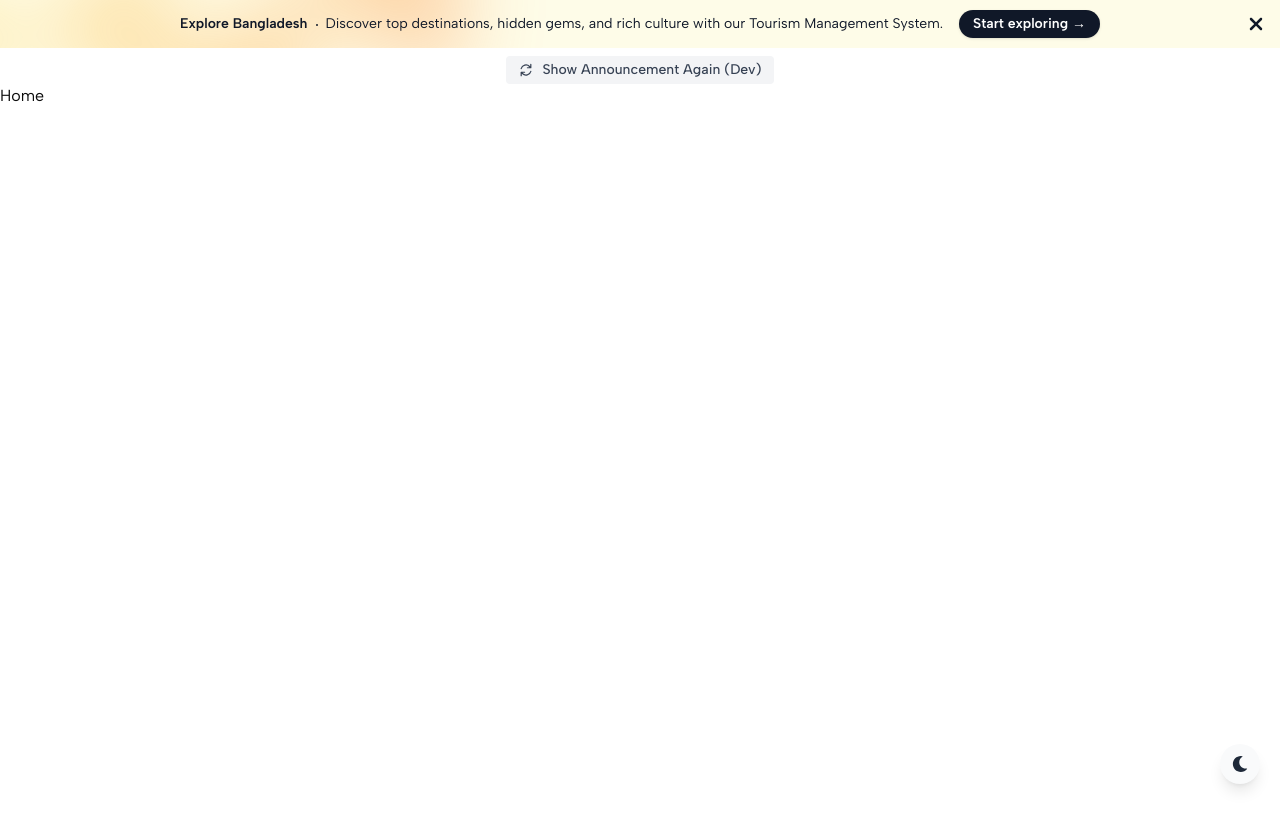
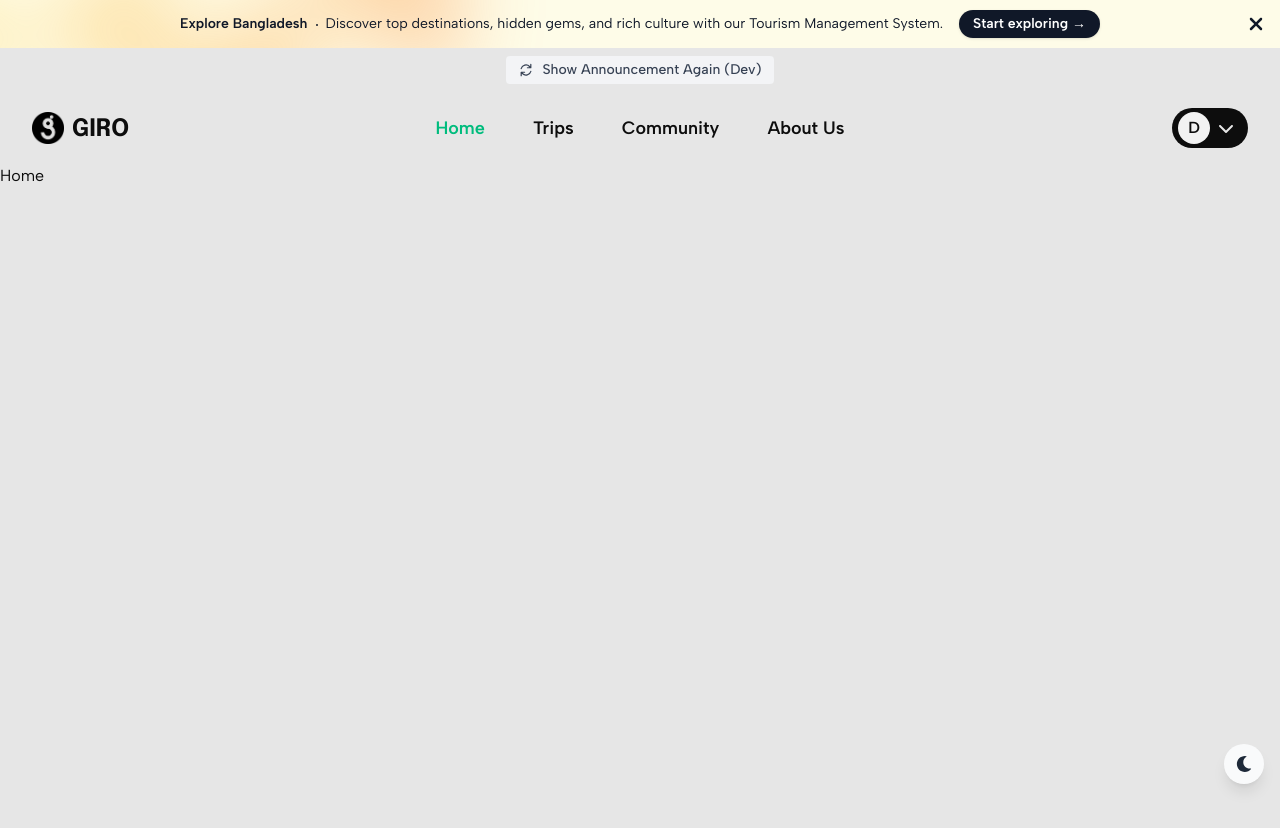
Before and after one commit to dhurjoy-paul/giro, a React (Vite) app: page / in a window 1280 px wide. Shown: the top 828 px of the page. Before the commit the page ends 800 px from the top, so only its background shows below. Built offline with nearby package versions, Linux system fonts and the light colour scheme; a web font is replaced by a local one.

Commit message:
Added Navbar & modiied

```diff
--- /dev/null
+++ b/src/components/Navbar.jsx
@@ -0,0 +1,124 @@
+// Navbar.jsx
+import { Dialog, DialogPanel } from '@headlessui/react';
+import {
+  ChartPieIcon,
+  CursorArrowRaysIcon,
+  FingerPrintIcon,
+  SquaresPlusIcon,
+  XMarkIcon
+} from '@heroicons/react/24/outline';
+import { useState } from 'react';
+import { FaBars } from "react-icons/fa6";
+import { HiOutlineLogin } from "react-icons/hi";
+import Button from './ui/Button';
+import Heading from './ui/Heading';
+import MenuItem from './ui/MenuItem';
+import UserProfile from './ui/UserProfile';
+
+const menuItems = [
+  { name: 'Home', to: '/', icon: ChartPieIcon },
+  { name: 'Trips', to: '/trips', icon: CursorArrowRaysIcon },
+  { name: 'Community', to: '/community', icon: FingerPrintIcon },
+  { name: 'About Us', to: '/about-us', icon: SquaresPlusIcon }
+]
+
+export default function Navbar() {
+  const [mobileMenuOpen, setMobileMenuOpen] = useState(false)
+
+  const user = {
+    name: 'Dhurjoy',
+    email: 'dhurjoy@paul.com',
+    logout: () => alert('Logging out...')
+  }
+  // const user = false
+
+  return (
+    <header className="bg-transparent">
+      <nav className="relative mx-auto flex max-w-7xl items-center justify-between px-6 py-4 md:px-8">
+        {/* Logo */}
+        <Heading />
+
+        {/* Centered nav menu */}
+        <div className="hidden md:flex absolute left-1/2 -translate-x-1/2 md:gap-x-6 lg:gap-x-12">
+          {menuItems.map((menuItem, i) => (
+            <MenuItem key={i} label={menuItem.name} to={menuItem.to} />
+          ))}
+        </div>
+
+        {/* Right Section */}
+        <div className="flex items-center gap-4">
+          {
+            user
+              ? (<UserProfile user={user} />)
+              : (<Button label="Login" to="/login" icon={<HiOutlineLogin size={22} />} />)
+          }
+
+          {/* Mobile menu button */}
+          <div className="md:hidden flex items-center">
+            <button
+              type="button"
+              onClick={() => setMobileMenuOpen(true)}
+              className="-m-2.5 inline-flex items-center justify-center rounded-md p-2.5 text-text"
+            >
+              <span className="sr-only">Open main menu</span>
+              <FaBars size={24} />
+            </button>
+          </div>
+        </div>
+      </nav>
+
+      {/* Mobile menu */}
+      <Dialog open={mobileMenuOpen} onClose={setMobileMenuOpen} className="md:hidden">
+        <div className="fixed inset-0 z-50" />
+        <DialogPanel className="fixed inset-y-0 right-0 z-50 w-full overflow-y-auto bg-[var(--color-background)] dark:bg-[var(--color-menu)] p-6 sm:max-w-sm sm:ring-1 sm:ring-gray-900/10 dark:sm:ring-white/10">
+          <div className="flex items-center justify-between">
+            <a href="#" className="-m-1.5 p-1.5">
+              <span className="sr-only">Your Company</span>
+              <img
+                alt=""
+                src="https://tailwindcss.com/plus-assets/img/logos/mark.svg?color=indigo&shade=600"
+                className="h-8 w-auto"
+              />
+            </a>
+            <button
+              type="button"
+              onClick={() => setMobileMenuOpen(false)}
+              className="-m-2.5 rounded-md p-2.5 text-[var(--color-text)] dark:text-[var(--color-text)]"
+            >
+              <span className="sr-only">Close menu</span>
+              <XMarkIcon aria-hidden="true" className="size-6" />
+            </button>
+          </div>
+
+          <div className="mt-6 flow-root">
+            <div className="-my-6 divide-y divide-gray-500/10 dark:divide-gray-500/20">
+              <div className="space-y-2 py-6">
+                {menuItems.map((item, i) => (
+                  <a
+                    key={i}
+                    href={item.to}
+                    className="-mx-3 block rounded-lg px-3 py-2 text-base font-semibold text-[var(--color-text)] hover:bg-[var(--color-bg-light)] dark:text-[var(--color-text)] dark:hover:bg-[var(--color-bg-dark)]"
+                  >
+                    {item.name}
+                  </a>
+                ))}
+              </div>
+              <div className="py-6">
+                {user ? (
+                  <UserProfile user={user} />
+                ) : (
+                  <a
+                    href="/login"
+                    className="-mx-3 block rounded-lg px-3 py-2.5 text-base font-semibold text-[var(--color-text)] hover:bg-[var(--color-bg-light)] dark:text-[var(--color-text)] dark:hover:bg-[var(--color-bg-dark)]"
+                  >
+                    Log in
+                  </a>
+                )}
+              </div>
+            </div>
+          </div>
+        </DialogPanel>
+      </Dialog>
+    </header>
+  )
+}
--- a/src/components/ui/Announcement.jsx
+++ b/src/components/ui/Announcement.jsx
@@ -2,6 +2,7 @@ import { ArrowPathIcon } from '@heroicons/react/20/solid';
 import { AnimatePresence, motion } from 'framer-motion';
 import { useEffect, useState } from 'react';
 import { FaXmark } from "react-icons/fa6";
+import { Link } from 'react-router';
 
 export default function Announcement() {
   const [isVisible, setIsVisible] = useState(false)
@@ -51,12 +52,12 @@ export default function Announcement() {
                 </svg>
                 Discover top destinations, hidden gems, and rich culture with our Tourism Management System.
               </p>
-              <a
+              <Link
                 href="/trips"
                 className="flex-none rounded-full bg-gray-900 px-3.5 py-1 text-sm font-semibold text-white shadow-sm hover:bg-gray-700 focus-visible:outline-2 focus-visible:outline-offset-2 focus-visible:outline-gray-900"
               >
                 Start exploring <span aria-hidden="true">&rarr;</span>
-              </a>
+              </Link>
             </div>
 
             {/* Dismiss Button */}
@@ -75,7 +76,7 @@ export default function Announcement() {
       </AnimatePresence>
 
       {/* DEV Reset Button */}
-      <div className="mt-2 flex justify-center">
+      <div className="p-2 flex justify-center">
         <button
           onClick={resetDismiss}
           className="inline-flex items-center gap-2 rounded bg-gray-100 px-3 py-1 text-sm font-medium text-gray-700 hover:bg-gray-200"
--- /dev/null
+++ b/src/components/ui/Button.jsx
@@ -0,0 +1,37 @@
+import clsx from 'clsx'
+import { motion } from 'framer-motion'
+import { Link } from 'react-router'
+
+export default function Button({
+  label = 'Button',
+  to = '#',
+  icon = null,
+  size = 'base',
+  className = '',
+}) {
+
+  const sizeStyles = {
+    sm: 'px-3 py-1.5 text-sm',
+    base: 'px-5 py-2 text-base',
+    lg: 'px-6 py-3 text-lg',
+  }
+
+  return (
+    <div className="relative inline-block">
+      <motion.div whileHover={{ scale: 1.03 }} whileTap={{ scale: 0.97 }}>
+        <Link to={to}
+          className={clsx(
+            'flex items-center gap-2 relative z-10 rounded-full shadow-md transition-colors focus:outline-none focus-visible:outline-2 focus-visible:outline-offset-2',
+            'bg-gray-900 text-white hover:bg-gray-800 focus-visible:outline-gray-900',
+            'dark:bg-white dark:text-gray-900 dark:hover:bg-gray-200 dark:focus-visible:outline-white',
+            sizeStyles[size],
+            className
+          )}
+        >
+          {label}
+          {icon && <span aria-hidden="true">{icon}</span>}
+        </Link>
+      </motion.div>
+    </div>
+  )
+}
--- a/src/components/ui/GoTopBtn.jsx
+++ b/src/components/ui/GoTopBtn.jsx
@@ -30,7 +30,7 @@ const GoTopBtn = () => {
             animate={{ opacity: 1, y: 0 }}
             exit={{ opacity: 0, y: 30 }}
             transition={{ duration: 0.3 }}
-            className="p-3 rounded-full bg-indigo-500 text-white shadow-lg hover:bg-indigo-600"
+            className="p-3 rounded-full bg-emerald-600 dark:bg-emerald-700 text-white shadow-lg hover:bg-emerald-700 dark:hover:bg-emerald-800"
           >
             <FaArrowUp />
           </motion.button>
--- /dev/null
+++ b/src/components/ui/Heading.jsx
@@ -0,0 +1,31 @@
+import { Link } from "react-router"
+import logoDark from '../../assets/giro-logo-dark.png'
+import logoLight from '../../assets/giro-logo-light.png'
+
+const Heading = () => {
+  return (
+    <div className="flex lg:flex-1 ">
+      <Link to="/" className="-m-1.5 p-1.5 flex items-center gap-2 transition-transform duration-300 ">
+        {/* Light Theme Logo */}
+        <img
+          className="size-8 block dark:hidden"
+          src={logoDark}
+          alt="GIRO Logo Light"
+        />
+
+        {/* Dark Theme Logo */}
+        <img
+          className="size-8 hidden dark:block"
+          src={logoLight}
+          alt="GIRO Logo Dark"
+        />
+
+        <p className="font-epilogue font-bold text-2xl mt-1 place-self-center text-text transition-colors duration-300 ">
+          GIRO
+        </p>
+      </Link>
+    </div>
+  )
+}
+
+export default Heading
--- /dev/null
+++ b/src/components/ui/MenuItem.jsx
@@ -0,0 +1,14 @@
+import { NavLink } from "react-router"
+
+const MenuItem = ({ label, to = '#' }) => {
+  return (
+    <NavLink to={to} className={({ isActive }) => `text-lg font-semibold transition-colors duration-300
+    ${isActive
+        ? 'text-brand '
+        : 'text-text hover:text-brand'
+      }`}>
+      {label}
+    </NavLink>
+  )
+}
+export default MenuItem
--- /dev/null
+++ b/src/components/ui/UserProfile.jsx
@@ -0,0 +1,57 @@
+import { Popover, PopoverButton, PopoverPanel, Transition } from '@headlessui/react';
+import { Fragment } from 'react';
+import { FaChevronDown } from 'react-icons/fa6';
+import { HiOutlineLogout } from 'react-icons/hi';
+import { LuLayoutDashboard } from "react-icons/lu";
+import { NavLink } from 'react-router';
+
+export default function UserProfile({ user }) {
+  return (
+    <Popover className="relative z-50">
+      <PopoverButton className="inline-flex items-center gap-x-2 rounded-full bg-text px-[6px] py-1 font-bold text-text focus:outline-none">
+        <span className="rounded-full bg-background size-8 flex items-center justify-center font-semibold">
+          {user?.name[0]}
+        </span>
+        <div className='text-bg-dark pr-2'><FaChevronDown /></div>
+      </PopoverButton>
+
+      <Transition
+        as={Fragment}
+        enter="transition ease-out duration-200"
+        enterFrom="opacity-0 translate-y-1"
+        enterTo="opacity-100 translate-y-0"
+        leave="transition ease-in duration-150"
+        leaveFrom="opacity-100 translate-y-0"
+        leaveTo="opacity-0 translate-y-1"
+      >
+        <PopoverPanel className="absolute right-0 mt-3 w-fit origin-top-right rounded-xl pb-2 bg-background shadow-xl ring-1 ring-text/20 focus:outline-none">
+          <div className="p-4 border-b border-dashed border-gray-100 dark:border-gray-700">
+            <p className="text-lg font-bold text-text">{user?.name}</p>
+            <p className="text-base font-medium text-text-muted">{user?.email}</p>
+          </div>
+
+          <div className="px-4 py-2">
+            <NavLink to="/dashboard"
+              className="w-full flex items-center gap-2 rounded-lg px-3 py-2 text-lg font-semibold text-text bg-bg-light hover:bg-bg-dark"
+            >
+              <LuLayoutDashboard size={22} />
+              <span>Dashboard</span>
+            </NavLink>
+          </div>
+
+          <div className="border-t border-dashed border-gray-200 dark:border-gray-600" />
+
+          <div className="px-4 py-2">
+            <button onClick={user?.logout}
+              className="w-full flex items-center gap-2 rounded-lg px-3 py-2 text-lg font-semibold text-text bg-bg-light hover:bg-bg-dark"
+            >
+              <HiOutlineLogout size={26} />
+              <span>Logout</span>
+            </button>
+          </div>
+
+        </PopoverPanel>
+      </Transition>
+    </Popover>
+  )
+}
--- a/src/layouts/MainLayout.jsx
+++ b/src/layouts/MainLayout.jsx
@@ -1,5 +1,6 @@
 import { Outlet } from "react-router"
 import ScrollToHashElement from "..//utils/ScrollToHashElement"
+import Navbar from "../components/Navbar"
 import Announcement from "../components/ui/Announcement"
 import GoTopBtn from "../components/ui/GoTopBtn"
 import ThemeToggle from "../components/ui/ThemeToggle"
@@ -9,11 +10,14 @@ const MainLayout = () => {
   return (
     <ThemeProvider>
       <ScrollToHashElement />
-      <main>
+      <main className="bg-bg-dark min-h-[200vh]">
         <Announcement />
+        <Navbar />
         <Outlet />
 
-        <section className="fixed bottom-4 right-0 -translate-x-1/2 z-500 flex flex-col items-center space-y-2">
+        {/* <section className="fixed bottom-4 right-0 -translate-x-1/2 z-500 flex flex-col items-center space-y-2"> */}
+        <section className="fixed bottom-4 right-4 z-[500] flex flex-col items-center space-y-2">
+
           <GoTopBtn />
           <ThemeToggle />
         </section>
```
Also changed, not shown: 1 other file (tests, documents, lock files or other folders).
